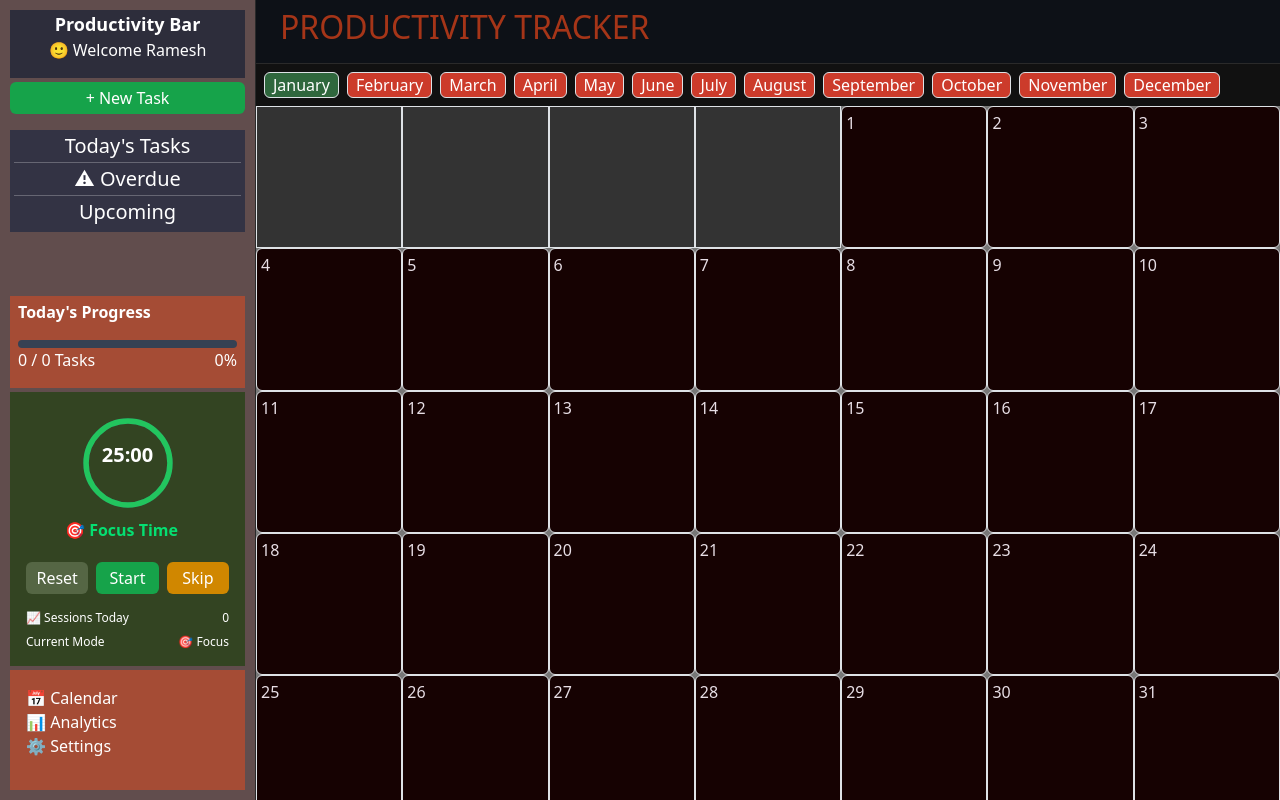
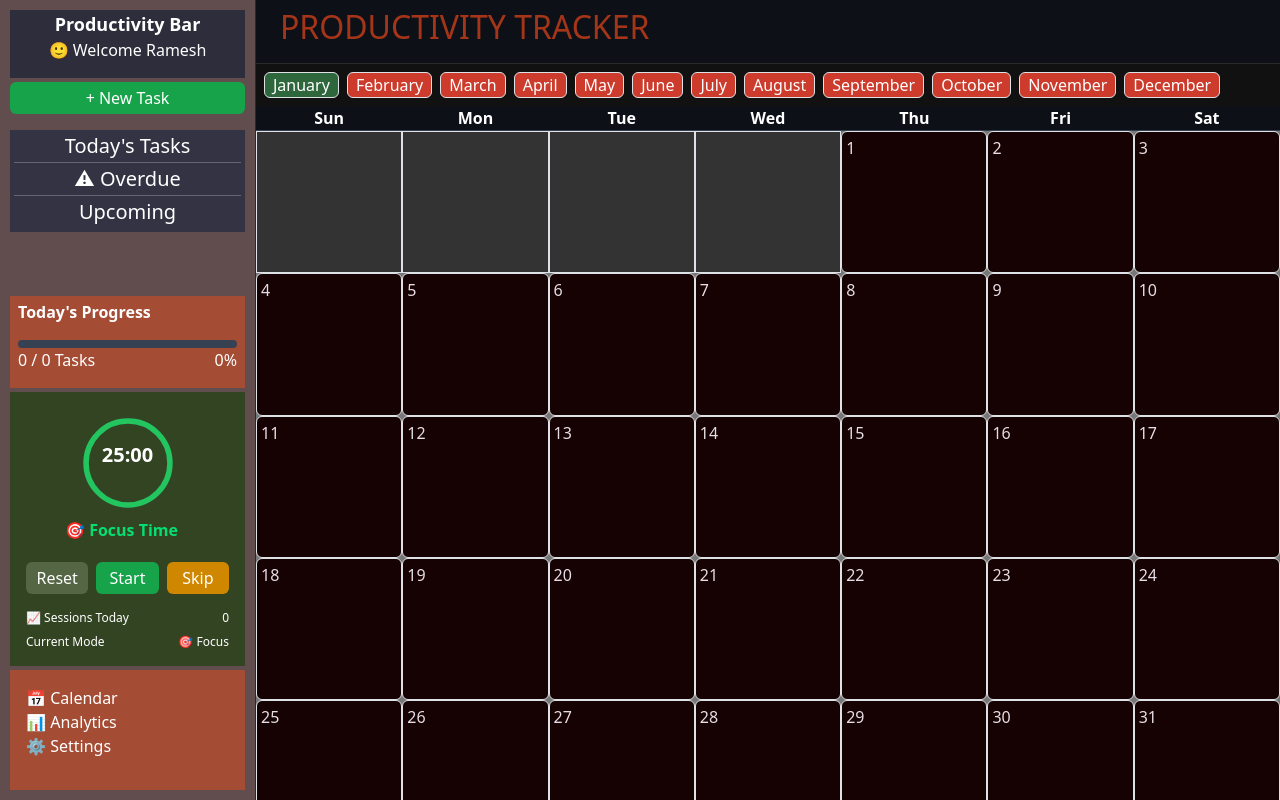
Before and after one commit to Interstellarr-Guy/Productivity-Bar, a React (Vite) app: page / in a window 1280 px wide. Built offline with nearby package versions, Linux system fonts and the light colour scheme; sample sign-in values are in the browser's storage.

Commit message:
Day comp added

```diff
--- a/src/components/CalendarGrid.jsx
+++ b/src/components/CalendarGrid.jsx
@@ -19,6 +19,8 @@ export default function CalendarGrid({ year, month, productivityData, onDayClick
   ...cells,
   ...Array(remainingCells).fill(null),
   ];
+
+
 
   return (
     <div className="grid grid-cols-7 h-full bg-[#777]  text-[#e7dee5]">
--- /dev/null
+++ b/src/components/Days.jsx
@@ -0,0 +1,40 @@
+
+
+export default function Navbar() {
+
+    const weekDays = [
+
+        "Sun",
+        "Mon",
+        "Tue",
+        "Wed",
+        "Thu",
+        "Fri",
+        "Sat"
+
+    ];
+
+  return (
+    <div className="grid grid-cols-7">
+
+    {weekDays.map(day => (
+
+        <div
+            key={day}
+            className="
+                text-center
+                font-semibold
+                py-0
+                border-b
+                border-gray-700
+            "
+        >
+            {day}
+
+        </div>
+
+    ))}
+
+</div>
+  );
+}
--- a/src/pages/Calendar.jsx
+++ b/src/pages/Calendar.jsx
@@ -2,10 +2,10 @@ import CalendarGrid from "../components/CalendarGrid";
 import { useState } from "react";
 import Modal from "../components/ProductivityModal";
 import MonthSelector from "../components/MonthSelector";
-
 import AppLayout from "../layout/AppLayout";
 import Sidebar from "../components/sidebar/Sidebar";
 import Navbar from "../components/Navbar";
+import Days from "../components/Days";
 
 
 export default function Calendar({ tasks, setTasks, loadTasks,}) {
@@ -38,6 +38,7 @@ export default function Calendar({ tasks, setTasks, loadTasks,}) {
 
 });
 
+
   return (
   <AppLayout
     sidebar={<Sidebar tasks={tasks} setTasks={setTasks} loadTasks={loadTasks}  productivityData={productivityData}/>}
@@ -52,6 +53,8 @@ export default function Calendar({ tasks, setTasks, loadTasks,}) {
                setMonth={setMonth}
              />
 
+      <Days />
+
       <CalendarGrid
         year={year}
         month={month}
```
